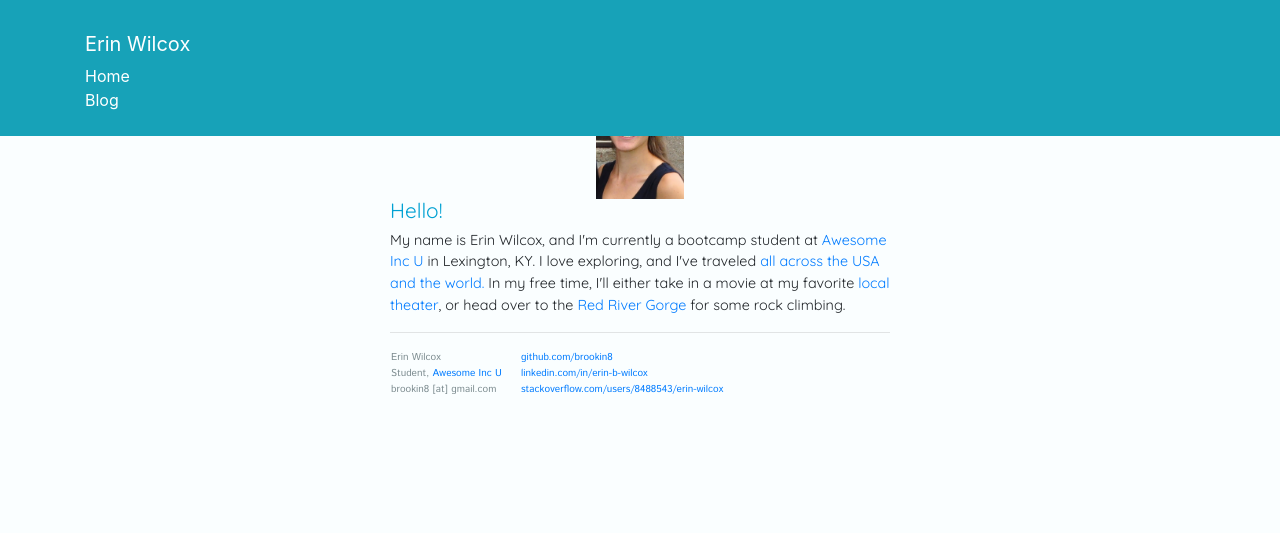
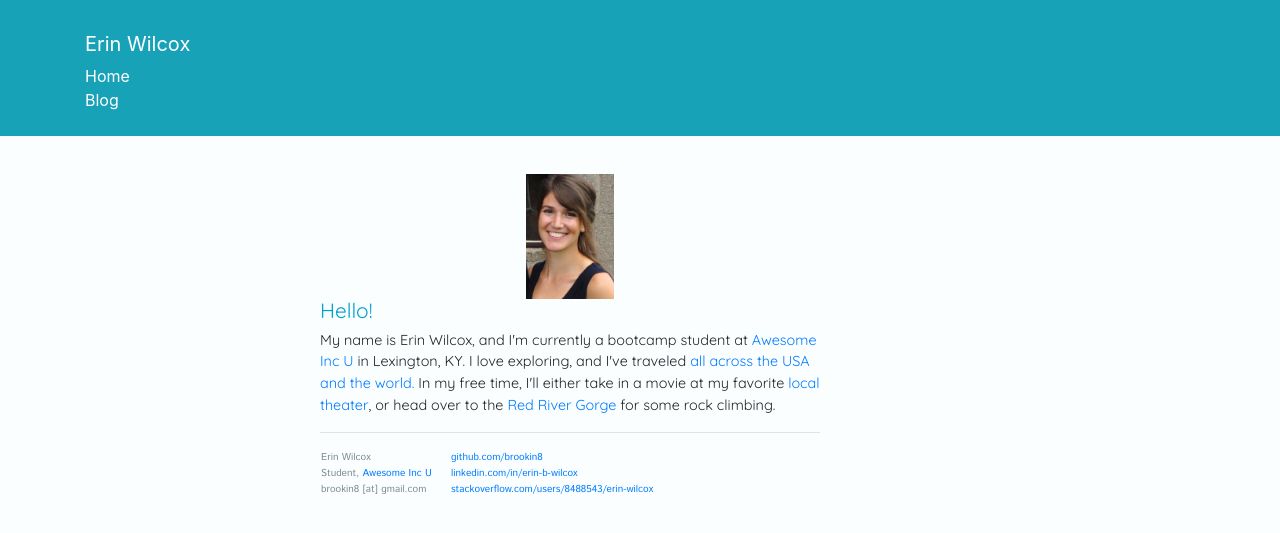
Before and after one commit to brookin8/brookin8.github.io, a Jekyll site: the page built from index.html, in a window 1280 px wide. Shown: the top 533 px of the page. Built offline with Jekyll 4.4.1, drawn with Linux system fonts in a browser that asks for light colours.

Commit message:
Add padding for content to index.html

```diff
--- a/_layouts/index.html
+++ b/_layouts/index.html
@@ -14,7 +14,7 @@
 
         {% include header.html %}
 
-        <div class="container">
+        <div class="container" style="position:absolute;padding-top:100px;">
 
           {{ content }}
 
```
